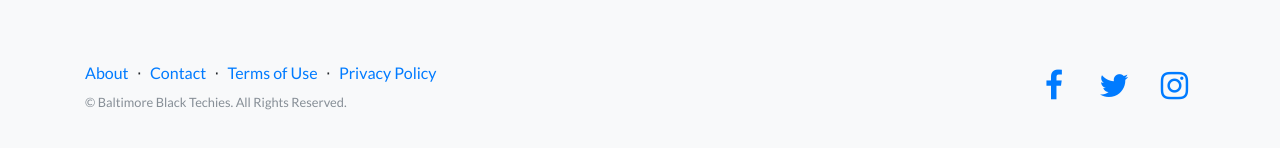
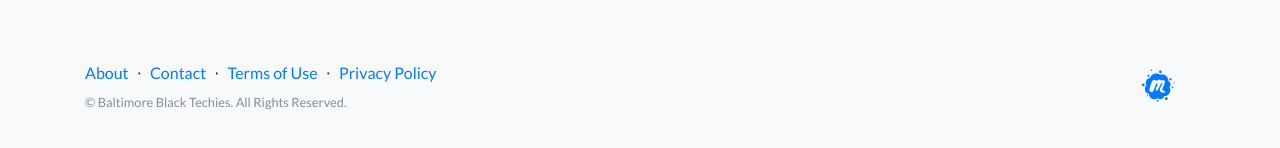
Before and after one commit to nwalcott12/BmoreBlackTechies.github.io, a plain HTML site: page index.html in a window 1280 px wide. Shown: the part 654-802 px from the top of the page. Drawn offline with nearby package versions, Linux system fonts and the light colour scheme; files that its build step writes are made by us from their sources.

Commit message:
Removed unused social icons, added meetup with link.

```diff
--- a/index.html
+++ b/index.html
@@ -204,18 +204,8 @@
           <div class="col-lg-6 h-100 text-center text-lg-right my-auto">
             <ul class="list-inline mb-0">
               <li class="list-inline-item mr-3">
-                <a href="#">
-                  <i class="fa fa-facebook fa-2x fa-fw"></i>
-                </a>
-              </li>
-              <li class="list-inline-item mr-3">
-                <a href="#">
-                  <i class="fa fa-twitter fa-2x fa-fw"></i>
-                </a>
-              </li>
-              <li class="list-inline-item">
-                <a href="#">
-                  <i class="fa fa-instagram fa-2x fa-fw"></i>
+                <a href="https://www.meetup.com/Baltimore-Black-Techies-Meetup">
+                  <i class="fa fa-meetup fa-2x fa-fw"></i>
                 </a>
               </li>
             </ul>
```
